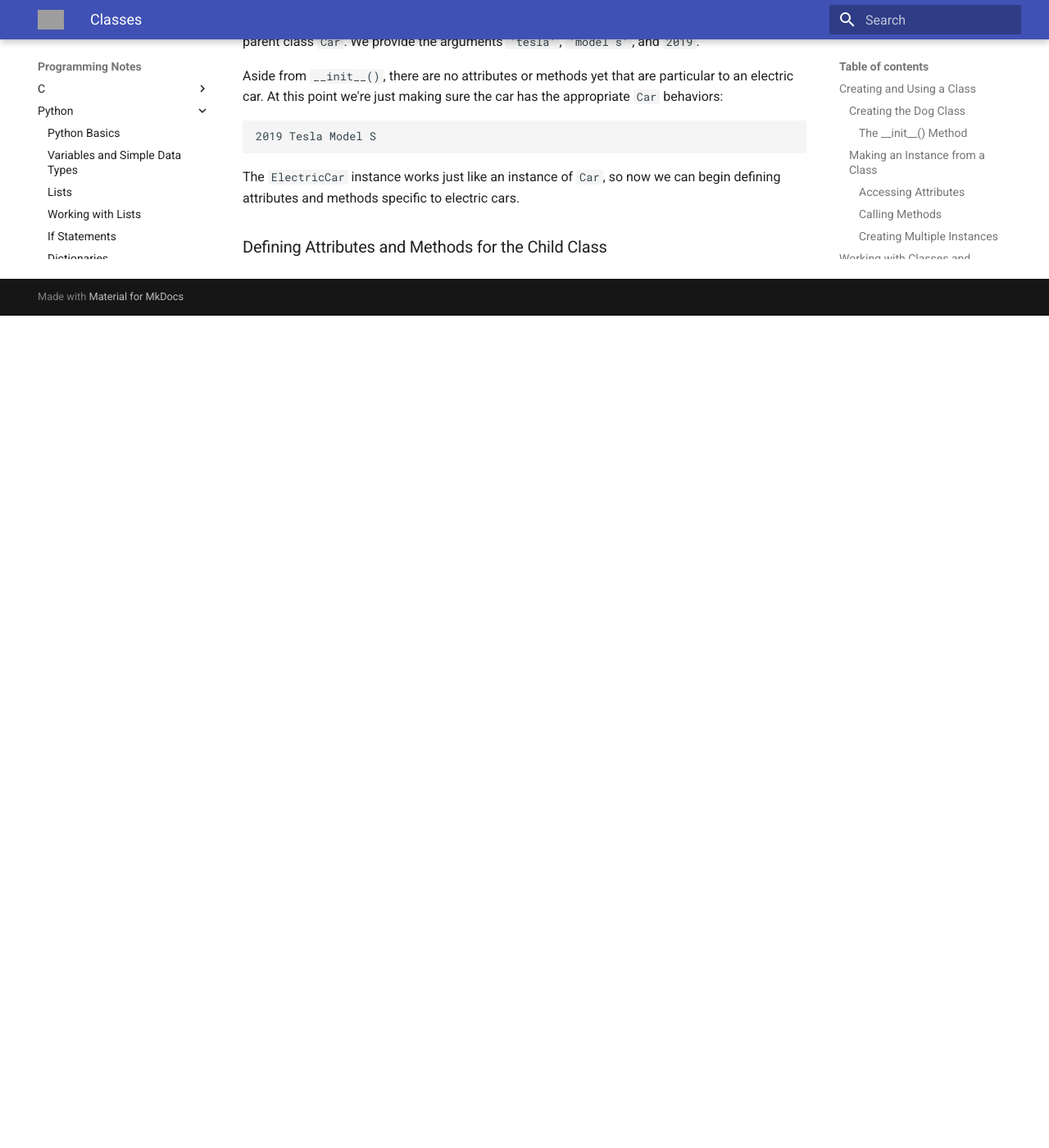
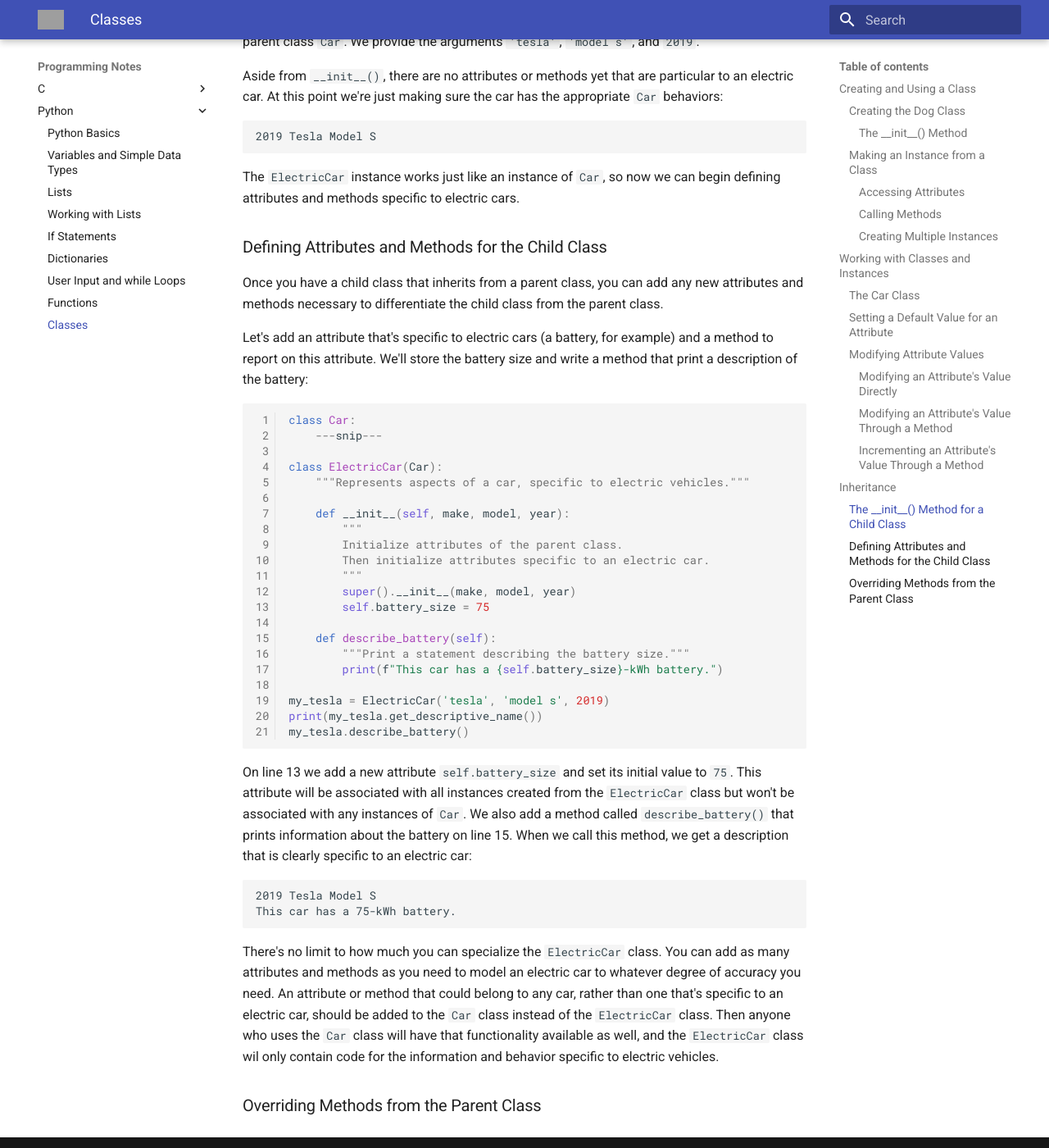
Before and after one commit to tpbnick/docs, an MkDocs documentation site: the page built from docs/py-classes.md, in a window 1280 px wide and 1400 px high, scrolled down 11942 px. Shown: the whole window at 82% size. Built offline with MkDocs 1.6.1 and Material for MkDocs 9.7.7, drawn with Linux system fonts in a browser that asks for light colours; before the commit the page ends 12327 px from its top, so only the background shows below that; grey boxes are pictures that could not be loaded.

Commit message:
commit 7/15

````diff
--- a/docs/py-classes.md
+++ b/docs/py-classes.md
@@ -377,3 +377,37 @@ Aside from `__init__()`, there are no attributes or methods yet that are particu
 The `ElectricCar` instance works just like an instance of `Car`, so now we can begin defining attributes and methods specific to electric cars.
 
 ### Defining Attributes and Methods for the Child Class
+Once you have a child class that inherits from a parent class, you can add any new attributes and methods necessary to differentiate the child class from the parent class.
+
+Let's add an attribute that's specific to electric cars (a battery, for example) and a method to report on this attribute.  We'll store the battery size and write a method that print a description of the battery:
+```py linenums="1"
+class Car:
+	---snip---
+
+class ElectricCar(Car):
+	"""Represents aspects of a car, specific to electric vehicles."""
+
+	def __init__(self, make, model, year):
+		"""
+		Initialize attributes of the parent class.
+		Then initialize attributes specific to an electric car.
+		"""
+		super().__init__(make, model, year)
+		self.battery_size = 75
+
+	def describe_battery(self):
+		"""Print a statement describing the battery size."""
+		print(f"This car has a {self.battery_size}-kWh battery.")
+
+my_tesla = ElectricCar('tesla', 'model s', 2019)
+print(my_tesla.get_descriptive_name())
+my_tesla.describe_battery()
+```
+On line 13 we add a new attribute `self.battery_size` and set its initial value to `75`.  This attribute will be associated with all instances created from the `ElectricCar` class but won't be associated with any instances of `Car`.  We also add a method called `describe_battery()` that prints information about the battery on line 15.  When we call this method, we get a description that is clearly specific to an electric car:
+```
+2019 Tesla Model S
+This car has a 75-kWh battery.
+```
+There's no limit to how much you can specialize the `ElectricCar` class.  You can add as many attributes and methods as you need to model an electric car to whatever degree of accuracy you need.  An attribute or method that could belong to any car, rather than one that's specific to an electric car, should be added to the `Car` class instead of the `ElectricCar` class.  Then anyone who uses the `Car` class will have that functionality available as well, and the `ElectricCar` class wil only contain code for the information and behavior specific to electric vehicles.
+
+### Overriding Methods from the Parent Class
````
